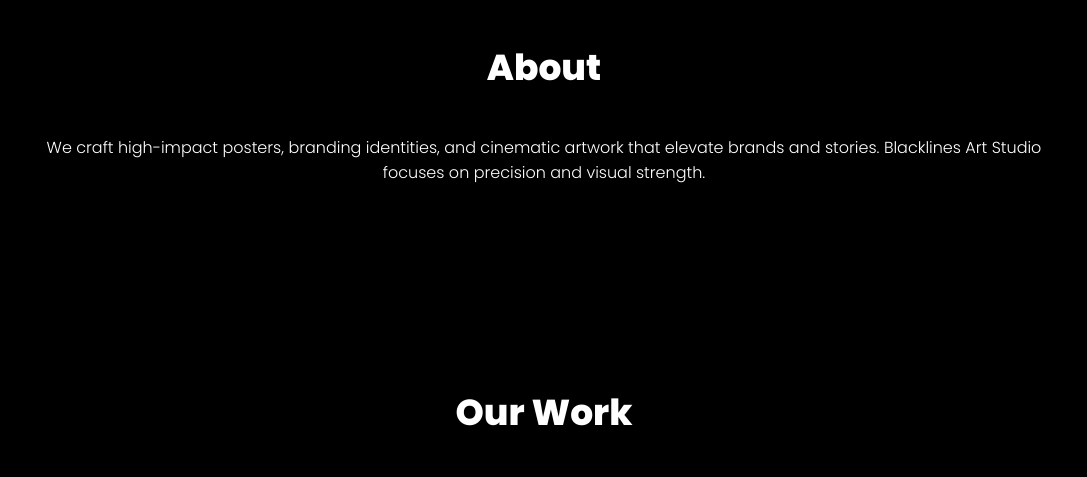
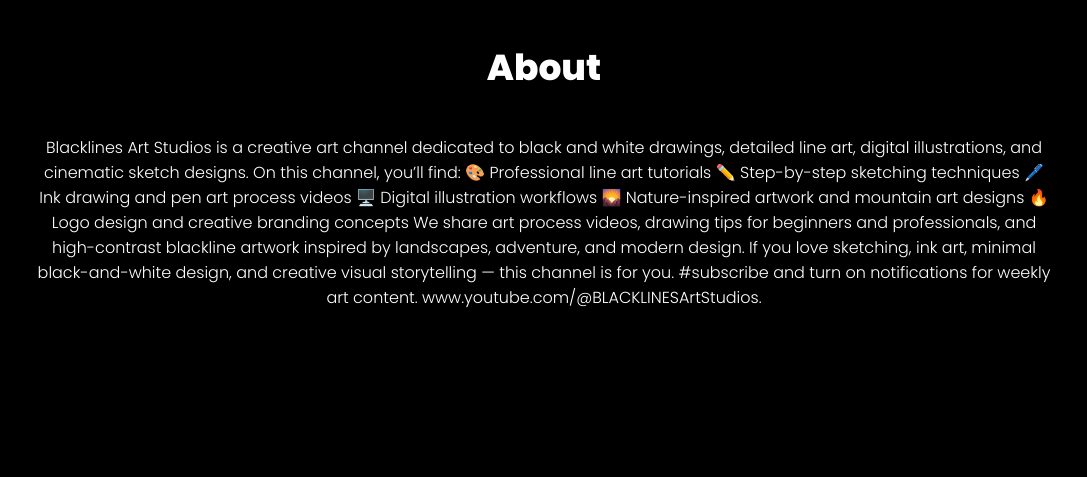
Before and after one commit to blacklinesartstudios/blacklinesartstudios.github.io, a plain HTML site: page index.html in a window 1280 px wide. Shown: the part 860-1337 px from the top of the page, without its empty margins (96-1183 px from the left). Drawn offline with Linux system fonts and the light colour scheme.

Commit message:
Update index.html

```diff
--- a/index.html
+++ b/index.html
@@ -122,7 +122,23 @@
 
 <section>
 <h2>About</h2>
-<p>We craft high-impact posters, branding identities, and cinematic artwork that elevate brands and stories. Blacklines Art Studio focuses on precision and visual strength.</p>
+<p>Blacklines Art Studios is a creative art channel dedicated to black and white drawings, detailed line art, digital illustrations, and cinematic sketch designs.
+
+On this channel, you’ll find:
+
+🎨 Professional line art tutorials
+✏️ Step-by-step sketching techniques
+🖊️ Ink drawing and pen art process videos
+🖥️ Digital illustration workflows
+🌄 Nature-inspired artwork and mountain art designs
+🔥 Logo design and creative branding concepts
+
+We share art process videos, drawing tips for beginners and professionals, and high-contrast blackline artwork inspired by landscapes, adventure, and modern design.
+
+If you love sketching, ink art, minimal black-and-white design, and creative visual storytelling — this channel is for you.
+
+#subscribe  and turn on notifications for weekly art content.
+www.youtube.com/@BLACKLINESArtStudios.</p>
 </section>
 
 <section>
```
